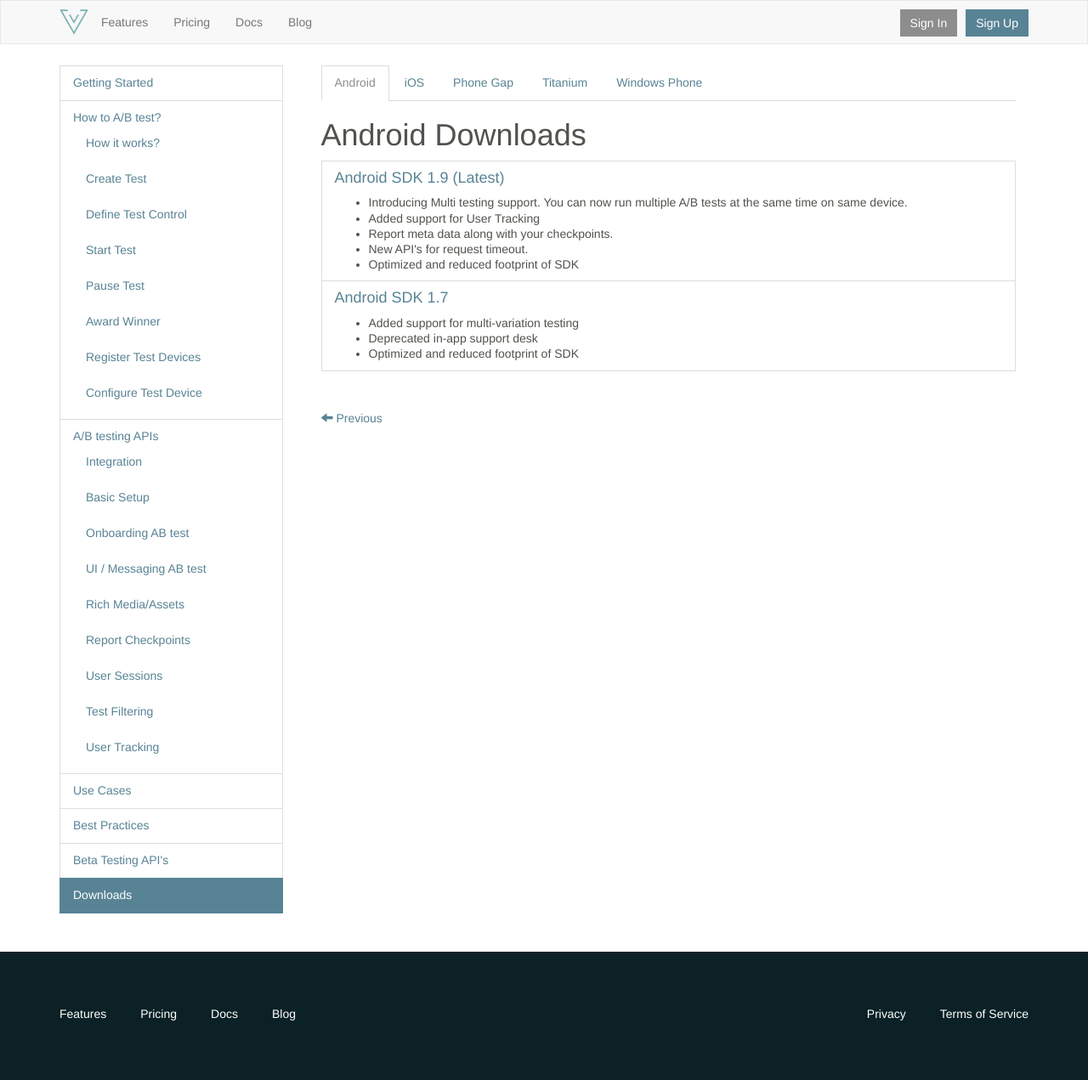
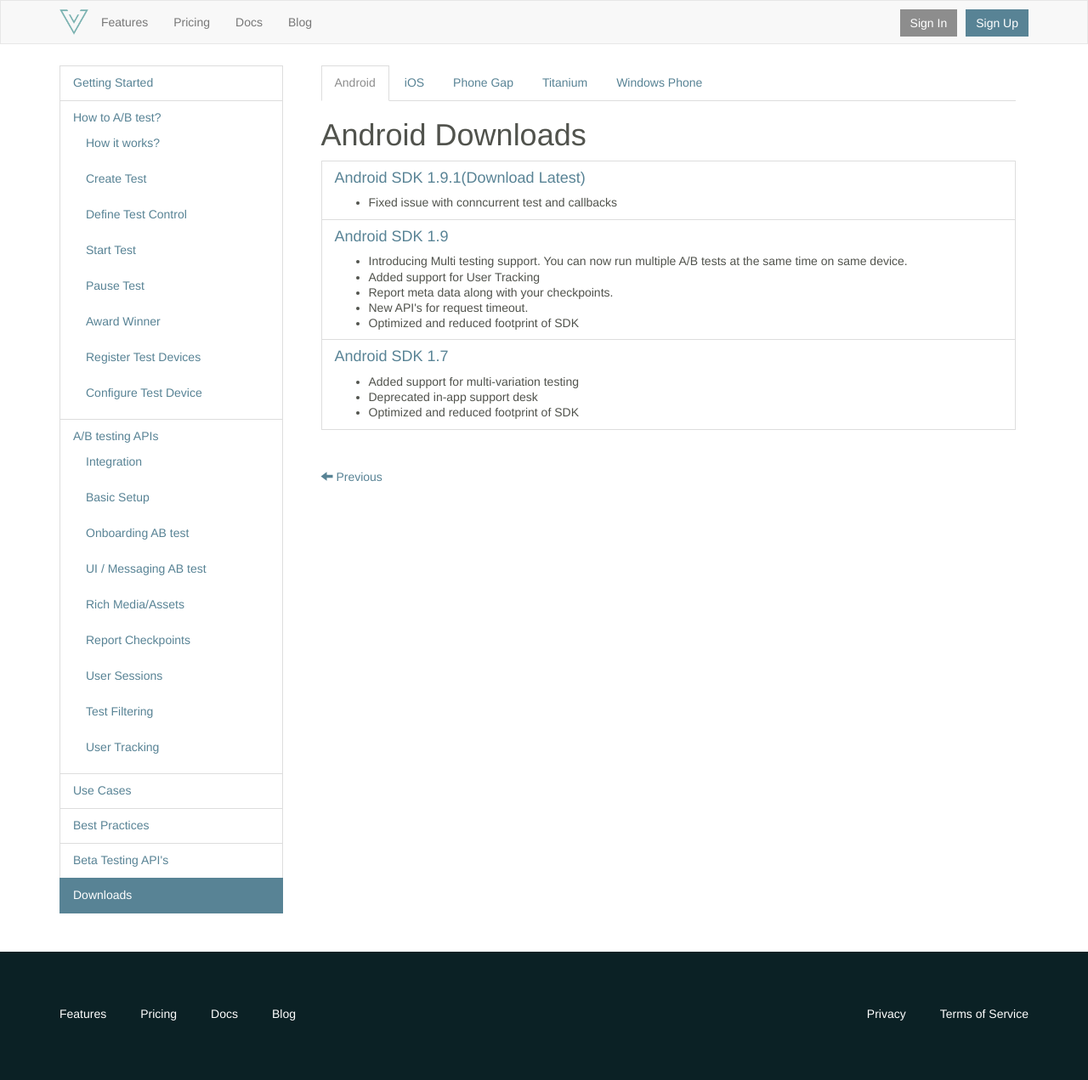
Before and after one commit to vesselio/resources, a Jekyll site: the page built from _posts/2014-01-07-downloads.html, in a window 1280 px wide. Shown: the whole page at 85% size. Built offline with Jekyll 4.4.1, drawn with Linux system fonts in a browser that asks for light colours.

Commit message:
Updated issue with downloads

```diff
--- a/_posts/2014-01-07-downloads.html
+++ b/_posts/2014-01-07-downloads.html
@@ -27,7 +27,14 @@ categories: downloads
         <h1>Android Downloads</h1>
         <div class="list-group margin-top-10">
             <div class="list-group-item">
-                <h4 class="list-group-item-heading"><a href="https://www.vessel.io/static/files/vesselsdk.zip">Android SDK 1.9 (Latest) </a>
+                <h4 class="list-group-item-heading"><a href="https://github.com/vesselio/AndroidSDK/archive/master.zip">Android SDK 1.9.1(Download Latest)</a>
+                </h4>
+                <ul class="list-group-item-text">
+                    <li>Fixed issue with conncurrent test and callbacks</li>
+                </ul>
+            </div>
+            <div class="list-group-item">
+                <h4 class="list-group-item-heading"><a href="https://www.vessel.io/static/files/vesselsdk.zip">Android SDK 1.9</a>
                 </h4>
                 <ul class="list-group-item-text">
                     <li>Introducing Multi testing support. You can now run multiple A/B tests at the same time on same device.</li>
@@ -53,7 +60,7 @@ categories: downloads
         <h1>iOS Downloads</h1>
         <div class="list-group margin-top-10">
             <div class="list-group-item">
-                <h4 class="list-group-item-heading"><a href="https://www.vessel.io/static/files/vessel-ios.zip">iOS framework 0.9 (Latest)</a></h4>
+                <h4 class="list-group-item-heading"><a href="https://github.com/vesselio/ABTesting/archive/master.zip">iOS framework 0.9 (Latest)</a></h4>
                 <ul class="list-group-item-text">
                     <li>Introducing Multi testing support. You can now run multiple A/B tests at the same time on same device.</li>
                     <li>Added support for User Tracking</li>
```
